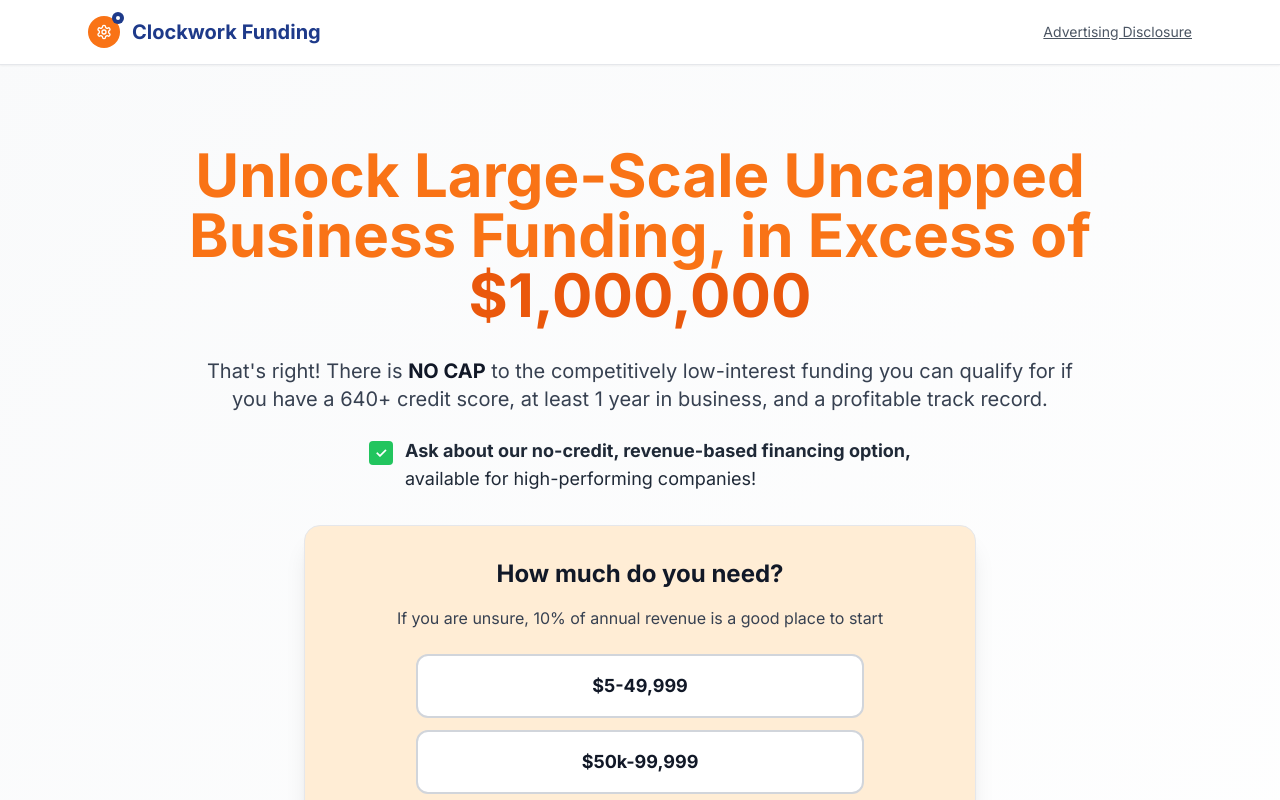
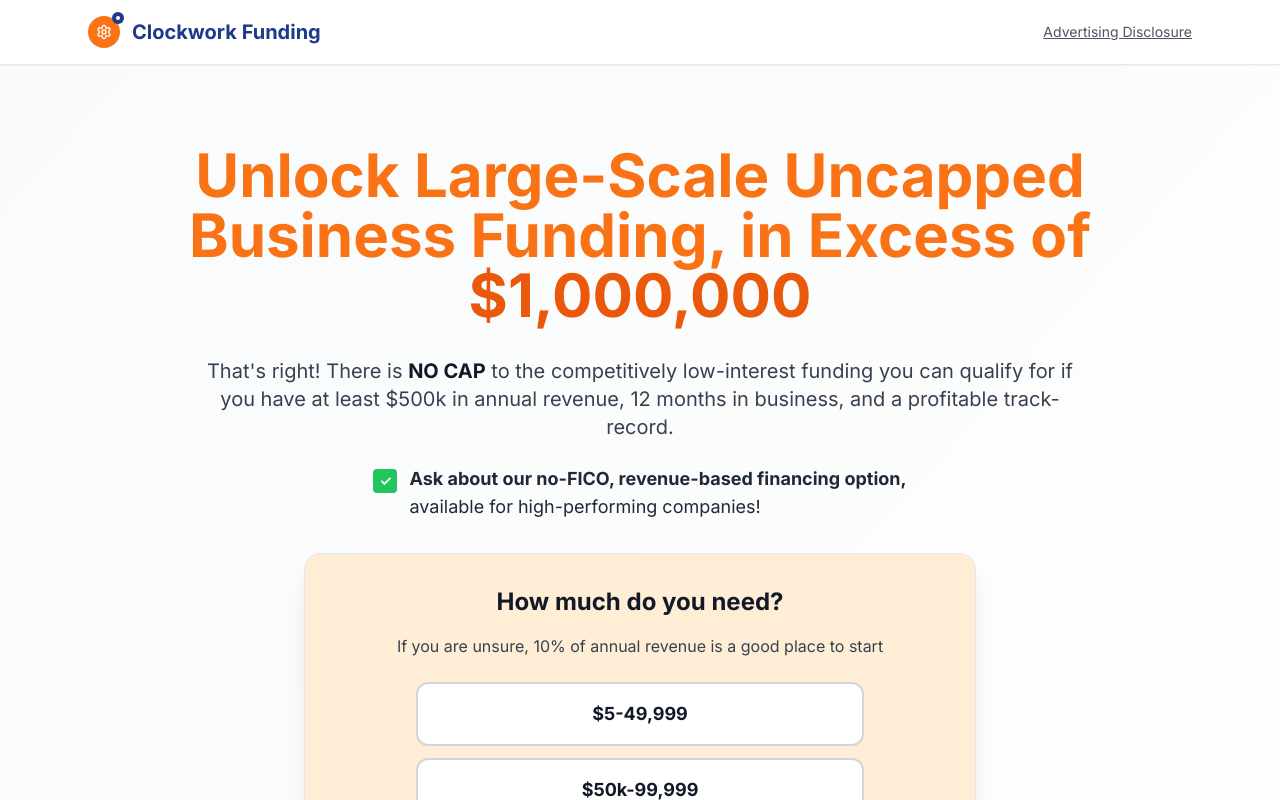
Before and after one commit to TrueSignalLLC/MSclockword-funding-v1, a React (Vite) app: page / in a window 1280 px wide. Shown: the top 800 px of the page. Built offline with nearby package versions, Linux system fonts and the light colour scheme; no server answers.

Commit message:
Update hero section content

```diff
--- a/src/custom/components/ClockworkHero.tsx
+++ b/src/custom/components/ClockworkHero.tsx
@@ -65,8 +65,8 @@ export const ClockworkHero: React.FC = () => {
           <div className="max-w-4xl mx-auto mb-8">
             <p className="text-sm md:text-xl text-gray-700 mb-6">
               That's right! There is <span className="font-bold text-gray-900">NO CAP</span> to the competitively low-interest
-              funding you can qualify for if you have a 640+ credit score, at least
-              1 year in business, and a profitable track record.
+              funding you can qualify for if you have at least $500k in annual revenue,
+              12 months in business, and a profitable track-record.
             </p>
 
             <div className="flex items-start justify-center gap-3 text-sm md:text-lg text-gray-800 mb-8 order-3 md:order-none">
@@ -74,7 +74,7 @@ export const ClockworkHero: React.FC = () => {
                 <span className="text-white text-sm font-bold">✓</span>
               </div>
               <p className="text-left">
-                <span className="font-bold">Ask about our no-credit, revenue-based financing option,</span><br />
+                <span className="font-bold">Ask about our no-FICO, revenue-based financing option,</span><br />
                 available for high-performing companies!
               </p>
             </div>
@@ -129,7 +129,7 @@ export const ClockworkHero: React.FC = () => {
               <span className="text-white text-sm font-bold">✓</span>
             </div>
             <p className="text-left">
-              <span className="font-bold">Ask about our no-credit, revenue-based financing option,</span><br />
+              <span className="font-bold">Ask about our no-FICO, revenue-based financing option,</span><br />
               available for high-performing companies!
             </p>
           </div>
```
